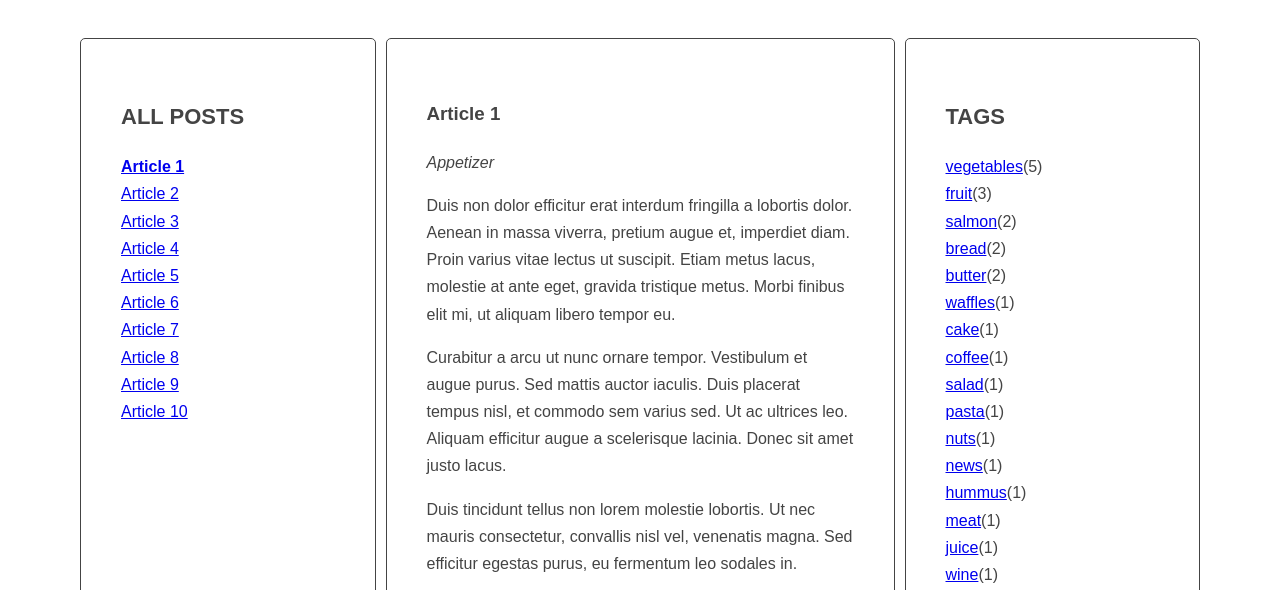
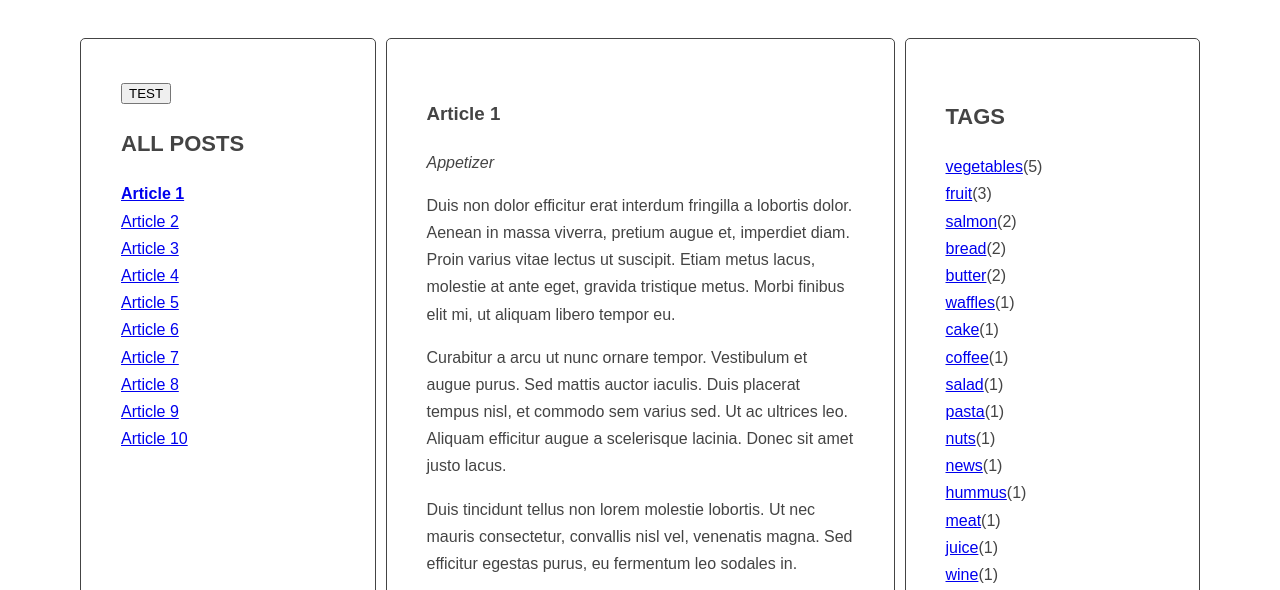
Before and after one commit to AnnWaw95/javascript-blog, a website: page index.html in a window 1280 px wide. Shown: the part 205-795 px from the top of the page. Drawn offline with nearby package versions, Linux system fonts and the light colour scheme; files that its build step writes are made by us from their sources.

Commit message:
5.3 Add button-test

```diff
--- a/index.html
+++ b/index.html
@@ -12,6 +12,7 @@
           <h1 class="logo">my blog</h1>
           <main class="wrapper">
             <aside class="sidebar">
+                <button id="button-test" type="button">TEST</button>
               <h2 class="section-title">All posts</h2>
               <ul class="list titles">
                 <li><a href="#article-1" class="active"><span>Article 1</span></a></li>
```
